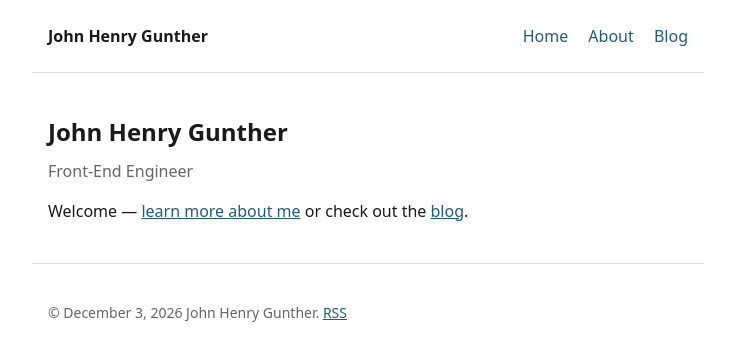
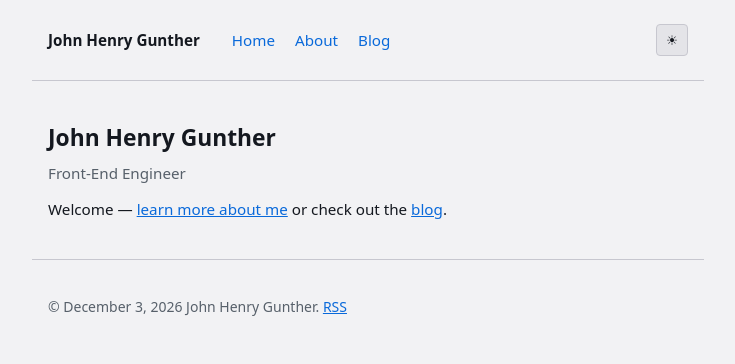
Before and after one commit to guntherjh/guntherjh.github.io, an Eleventy site: page src/index.njk in a window 1280 px wide. Shown: the whole page, without its empty margins (272-1007 px from the left). Built offline with nearby package versions, Linux system fonts and the light colour scheme; Eleventy itself is replaced by a stand-in of ours; files that its build step writes are made by us from their sources.

Commit message:
Implement confirmed visual direction and light/dark theming
Applies the "Data-dense dashboard" direction and light/dark theming
confirmed by wayfinder map #17 (tickets #18/#19) to the real site,
replacing the placeholder style.css.

- style.css: light/dark palettes switched on html[data-theme], tight
  spacing, badge/panel treatment for job dates and skills, system-ui
  sans-serif at 0.95rem/1.35 line-height
- base.njk: inline pre-paint theme-detection script in <head> (kept
  inline deliberately - an external/deferred script would cause a
  flash of the wrong theme), toggle button in the header after nav
- src/js/theme-toggle.js: the toggle's interactive logic (click,
  persistence, system-preference-change listener), extracted to its
  own file per the about-sections.js pattern rather than left inline
- eslint.config.js: added matchMedia to the browser-globals block
  (grepped actual usage across src/js/*.js first, not guessed)

Fixed one real accessibility bug found while re-verifying contrast in
the actual implementation (not just trusted from the prototype): the
skip-link's hardcoded white text would fail contrast (2.75:1) against
the dark-mode accent color, since that lighter blue is meant to pair
with dark text, not white. Changed to var(--color-bg), which passes
AA in both modes (4.64:1 light, 4.99:1 dark).

CODING_STANDARDS.md updated: documents the confirmed visual
direction, the two-palette theming system, and the theme-toggle
feature (including the inline-vs-external reasoning).

https://github.com/guntherjh/guntherjh.github.io/issues/20

```diff
--- a/eslint.config.js
+++ b/eslint.config.js
@@ -34,6 +34,7 @@ export default [
       globals: {
         document: "readonly",
         localStorage: "readonly",
+        matchMedia: "readonly",
       },
     },
   },
--- a/src/_includes/layouts/base.njk
+++ b/src/_includes/layouts/base.njk
@@ -7,6 +7,22 @@
   <meta name="description" content="{{ description or metadata.description }}">
   <link rel="stylesheet" href="/css/style.css">
   <link rel="alternate" type="application/rss+xml" title="{{ metadata.title }}" href="{{ metadata.url }}/feed.xml">
+  <script>
+    // Sets [data-theme] before first paint, deliberately inline (not an
+    // external/deferred file) — an external script would load after the
+    // initial render and cause a visible flash of the wrong theme.
+    // Interaction logic (the toggle itself) lives in
+    // /js/theme-toggle.js; this only decides the *initial* theme.
+    (function () {
+      var stored = null;
+      try {
+        stored = localStorage.getItem("theme");
+      } catch {}
+      var effective =
+        stored || (matchMedia("(prefers-color-scheme: dark)").matches ? "dark" : "light");
+      document.documentElement.setAttribute("data-theme", effective);
+    })();
+  </script>
 </head>
 <body>
   <a class="skip-link" href="#main-content">Skip to main content</a>
@@ -18,6 +34,9 @@
       <a href="/about/">About</a>
       <a href="/blog/">Blog</a>
     </nav>
+    <button type="button" class="theme-toggle" aria-label="Switch to dark theme" aria-pressed="false">
+      <span aria-hidden="true" class="theme-toggle-icon"></span>
+    </button>
   </header>
 
   <main class="site-main" id="main-content">
@@ -27,5 +46,7 @@
   <footer class="site-footer">
     <p>&copy; {{ buildTime | readableDate }} {{ metadata.title }}. <a href="/feed.xml">RSS</a></p>
   </footer>
+
+  <script src="/js/theme-toggle.js" defer></script>
 </body>
 </html>
--- a/src/css/style.css
+++ b/src/css/style.css
@@ -1,17 +1,30 @@
 /*
-  Deliberately plain/minimal for now — visual design is deferred to a
-  dedicated /prototype session (see CONTEXT.md, docs/adr). This is just
-  enough to make the content readable.
+  Data-dense dashboard direction, confirmed via wayfinder map #17 /
+  tickets #18-#19. Light/dark tokens switch on the [data-theme]
+  attribute set by the pre-paint script in base.njk.
 */
 
 :root {
-    --color-text: #1a1a1a;
-    --color-bg: #ffffff;
-    --color-muted: #666666;
-    --color-accent: #205e78;
-    --color-border: #e0e0e0;
     --font-body: system-ui, -apple-system, "Segoe UI", Roboto, sans-serif;
     --measure: 42rem;
+}
+
+html[data-theme="light"] {
+    --color-bg: #f2f2f4;
+    --color-panel: #e4e4e8;
+    --color-text: #14181f;
+    --color-muted: #57606a;
+    --color-accent: #0969da;
+    --color-border: #c7c7cf;
+}
+
+html[data-theme="dark"] {
+    --color-bg: #2d2d30;
+    --color-panel: #3c3c41;
+    --color-text: #e6e9ec;
+    --color-muted: #a8a8ad;
+    --color-accent: #4a9eff;
+    --color-border: #4a4a50;
 }
 
 * {
@@ -23,7 +36,8 @@ body {
     font-family: var(--font-body);
     color: var(--color-text);
     background: var(--color-bg);
-    line-height: 1.5;
+    line-height: 1.35;
+    font-size: 0.95rem;
 }
 
 a {
@@ -35,7 +49,12 @@ a {
     top: -3rem;
     left: 0;
     background: var(--color-accent);
-    color: #fff;
+    /* Use the page background as the skip-link's text color, not a
+       hardcoded white — the dark-mode accent (#4a9eff) is a light
+       blue meant to pair with dark text, not white; white-on-#4a9eff
+       fails contrast (2.75:1). var(--color-bg) passes AA in both
+       modes (4.64:1 light, 4.99:1 dark). */
+    color: var(--color-bg);
     padding: 0.5rem 1rem;
     z-index: 100;
     transition: top 0.1s ease-in-out;
@@ -56,8 +75,7 @@ a {
 .site-header {
     display: flex;
     flex-wrap: wrap;
-    align-items: baseline;
-    justify-content: space-between;
+    align-items: center;
     gap: 1rem;
     border-bottom: 1px solid var(--color-border);
 }
@@ -68,6 +86,10 @@ a {
     color: var(--color-text);
 }
 
+.site-nav {
+    flex: 1;
+}
+
 .site-nav a {
     margin-left: 1rem;
     text-decoration: none;
@@ -75,6 +97,28 @@ a {
 
 .site-nav a:hover {
     text-decoration: underline;
+}
+
+.theme-toggle {
+    cursor: pointer;
+    border: 1px solid var(--color-border);
+    background: var(--color-panel);
+    border-radius: 4px;
+    margin-left: 1rem;
+    width: 2rem;
+    height: 2rem;
+    display: inline-flex;
+    align-items: center;
+    justify-content: center;
+    color: var(--color-text);
+}
+
+.theme-toggle-icon::before {
+    content: "☀";
+}
+
+html[data-theme="dark"] .theme-toggle-icon::before {
+    content: "☾";
 }
 
 .site-footer {
@@ -96,7 +140,7 @@ h4 {
 }
 
 .job {
-    margin-bottom: 2rem;
+    margin-bottom: 0.75rem;
 }
 
 .job h4 {
@@ -109,13 +153,19 @@ h4 {
 }
 
 .job .dates {
+    display: inline-block;
+    background: var(--color-panel);
+    border: 1px solid var(--color-border);
+    border-radius: 4px;
+    padding: 0.05rem 0.4rem;
+    font-size: 0.75rem;
+    font-family: ui-monospace, "SF Mono", Consolas, monospace;
     color: var(--color-muted);
     margin-top: 0;
-    font-size: 0.9rem;
 }
 
 .skill-group {
-    margin-bottom: 1rem;
+    margin-bottom: 0.75rem;
 }
 
 .skill-group h4 {
@@ -124,8 +174,14 @@ h4 {
 }
 
 .skill-group p {
+    display: inline-block;
+    background: var(--color-panel);
+    border: 1px solid var(--color-border);
+    border-radius: 4px;
+    padding: 0.35rem 0.5rem;
+    font-size: 0.85rem;
+    color: var(--color-muted);
     margin-top: 0;
-    color: var(--color-muted);
 }
 
 .about-section {
--- /dev/null
+++ b/src/js/theme-toggle.js
@@ -0,0 +1,55 @@
+// Theme toggle: binary light/dark, defaults to system prefers-color-scheme
+// until the visitor explicitly overrides it, sticky localStorage override
+// once set. Initial theme is decided by an inline pre-paint script in
+// base.njk (to avoid a flash of the wrong theme) — this file only owns
+// the interactive part: the click handler, persisting the override, and
+// following system-preference changes while no override is stored.
+// Same native localStorage pattern as src/js/about-sections.js.
+(function () {
+    var STORAGE_KEY = "theme";
+    var toggle = document.querySelector(".theme-toggle");
+    var media = matchMedia("(prefers-color-scheme: dark)");
+
+    function getStored() {
+        try {
+            return localStorage.getItem(STORAGE_KEY);
+        } catch {
+            return null;
+        }
+    }
+
+    function setStored(value) {
+        try {
+            localStorage.setItem(STORAGE_KEY, value);
+        } catch {
+            // localStorage unavailable — toggle still works, just won't persist.
+        }
+    }
+
+    function apply(theme) {
+        document.documentElement.setAttribute("data-theme", theme);
+        var isDark = theme === "dark";
+        toggle.setAttribute("aria-pressed", String(isDark));
+        toggle.setAttribute(
+            "aria-label",
+            isDark ? "Switch to light theme" : "Switch to dark theme",
+        );
+    }
+
+    // Sync aria state with whatever the pre-paint script already applied.
+    apply(document.documentElement.getAttribute("data-theme"));
+
+    toggle.addEventListener("click", function () {
+        var next =
+            document.documentElement.getAttribute("data-theme") === "dark"
+                ? "light"
+                : "dark";
+        setStored(next);
+        apply(next);
+    });
+
+    media.addEventListener("change", function (e) {
+        if (getStored()) return; // explicit override is sticky, ignore system changes
+        apply(e.matches ? "dark" : "light");
+    });
+})();
```
Also changed, not shown: CODING_STANDARDS.md (+3 -1 lines).
